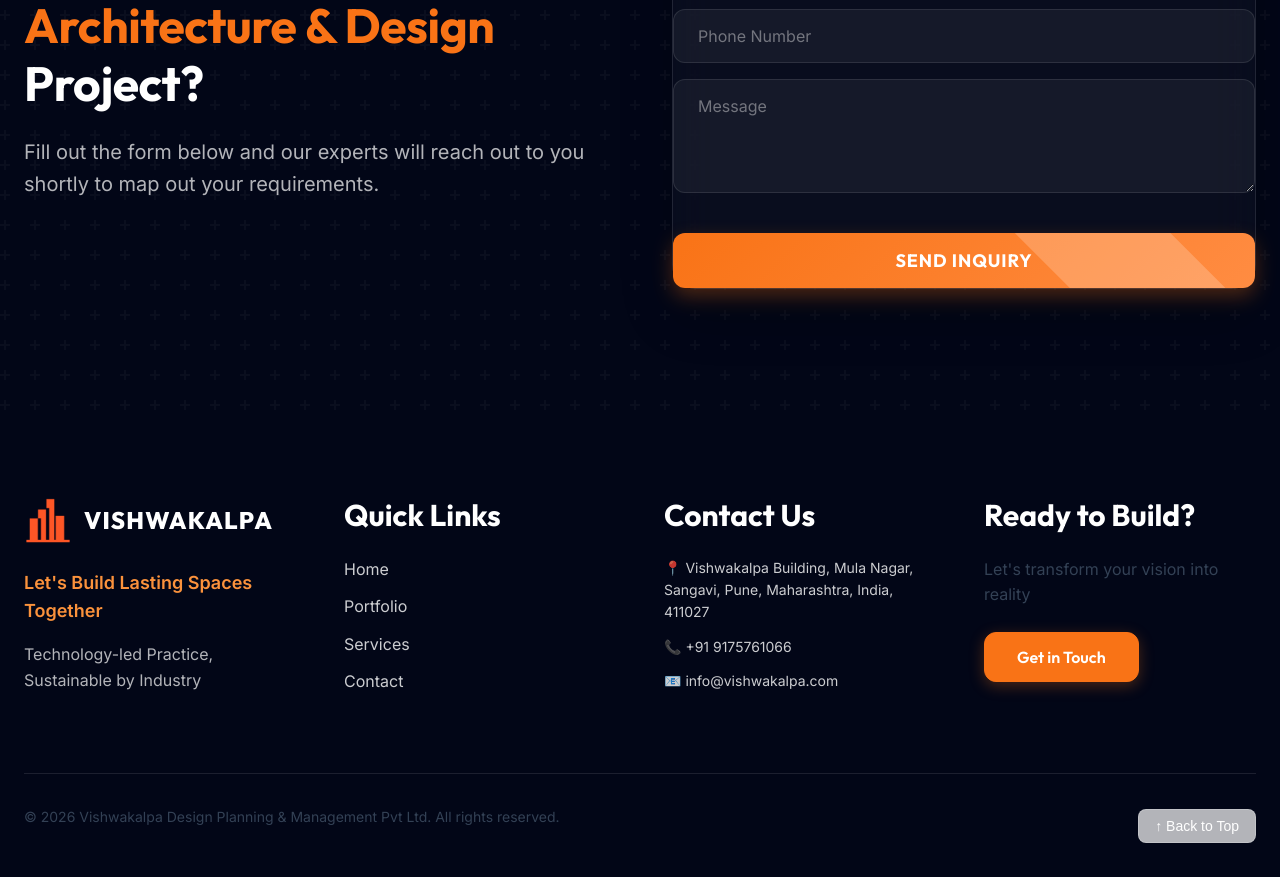
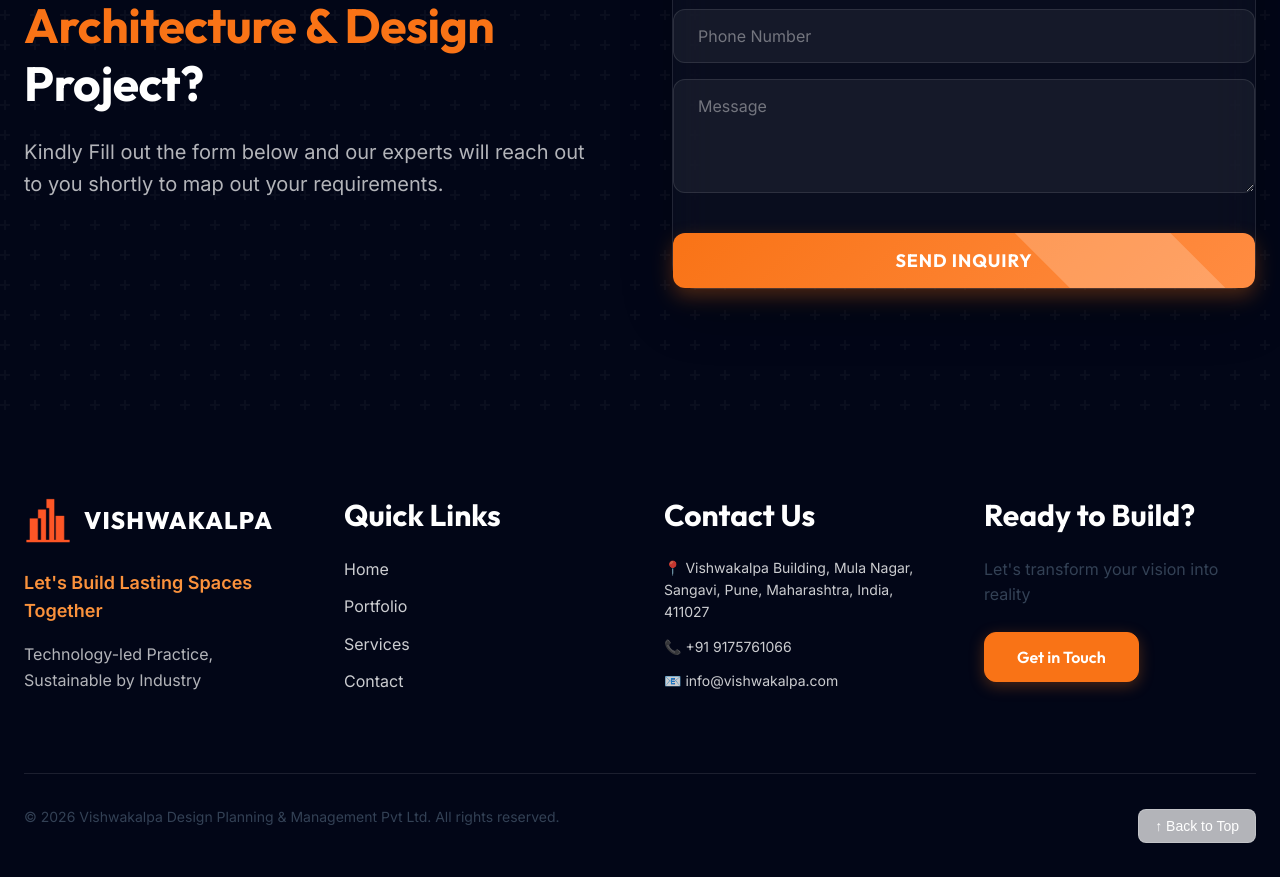
Before and after one commit to ayushghodke/Vishwakalpa, a React (Vite) app: page /service/architecture-design in a window 1280 px wide. Shown: the part 1420-2297 px from the top of the page. Built offline with nearby package versions, Linux system fonts and the light colour scheme.

Commit message:
Added Kindly

```diff
--- a/src/pages/ServiceDetail.tsx
+++ b/src/pages/ServiceDetail.tsx
@@ -64,7 +64,7 @@ const ServiceDetail = () => {
                     <div className="sd-contact-grid">
                         <div className="sd-contact-text">
                             <h2>Ready to Discuss Your <span className="text-accent">{service.title}</span> Project?</h2>
-                            <p>Fill out the form below and our experts will reach out to you shortly to map out your requirements.</p>
+                            <p>Kindly Fill out the form below and our experts will reach out to you shortly to map out your requirements.</p>
                         </div>
                         <div className="sd-contact-form-wrapper">
                             <form className="sd-form" onSubmit={(e) => e.preventDefault()}>
```
